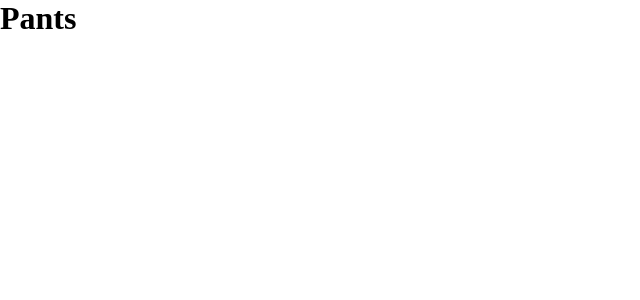
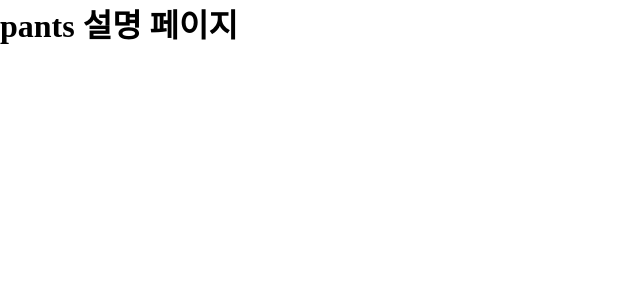
Before and after one commit to seolleung2/nextjs13-beta, a Next.js app: page /products/pants in a window 1280 px wide. Shown: the top 300 px of the page, without its empty margins (0-640 px from the left). Built offline with nearby package versions, Linux system fonts and the light colour scheme.

Commit message:
add: Dynamic Routing (SSR), generateStaticParams (SSG)

```diff
--- /dev/null
+++ b/src/app/products/[slug]/page.tsx
@@ -0,0 +1,25 @@
+import React from "react";
+
+type Props = {
+  params: {
+    slug: string;
+  };
+};
+
+const PantsPage = ({ params }: Props) => {
+  console.log(params);
+  return <h1>{params.slug} 설명 페이지</h1>;
+};
+
+export default PantsPage;
+
+// * routing 의 종륲 : static, dynamic
+// 다이나믹 라우트 페이지 중에서 특정 경로의 페이지는 미리 만들어 두고 싶을 때 그 경로를 Next.js 에게 알려주도록 하는 함수
+
+export const generateStaticParams = () => {
+  const products = ["pants", "skirts"];
+
+  return products.map((product) => ({
+    slug: product,
+  }));
+};
--- a/src/app/products/pants/page.tsx
+++ /dev/null
@@ -1,7 +0,0 @@
-import React from "react";
-
-const PantsPage = () => {
-  return <h1>Pants</h1>;
-};
-
-export default PantsPage;
```
